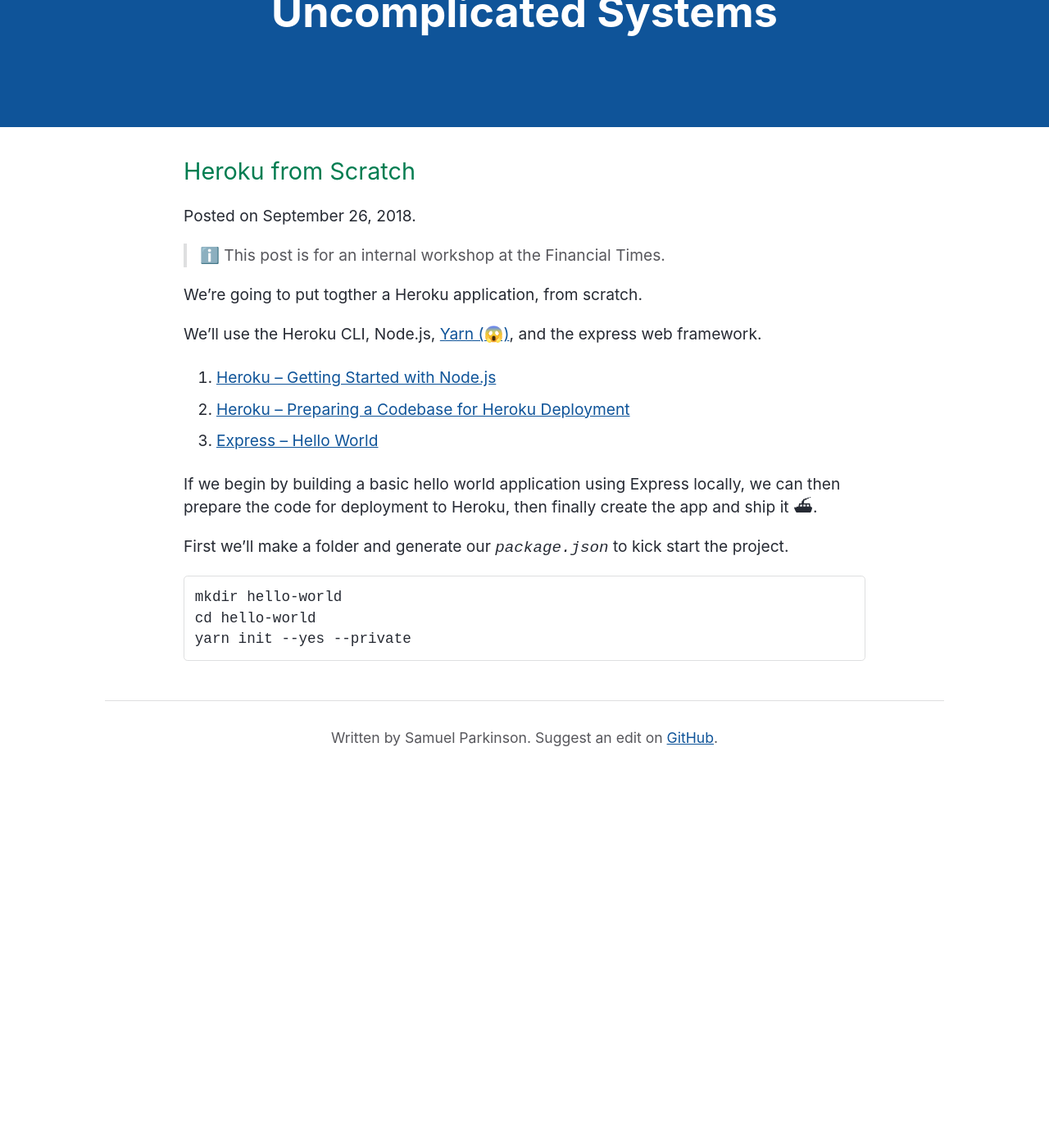
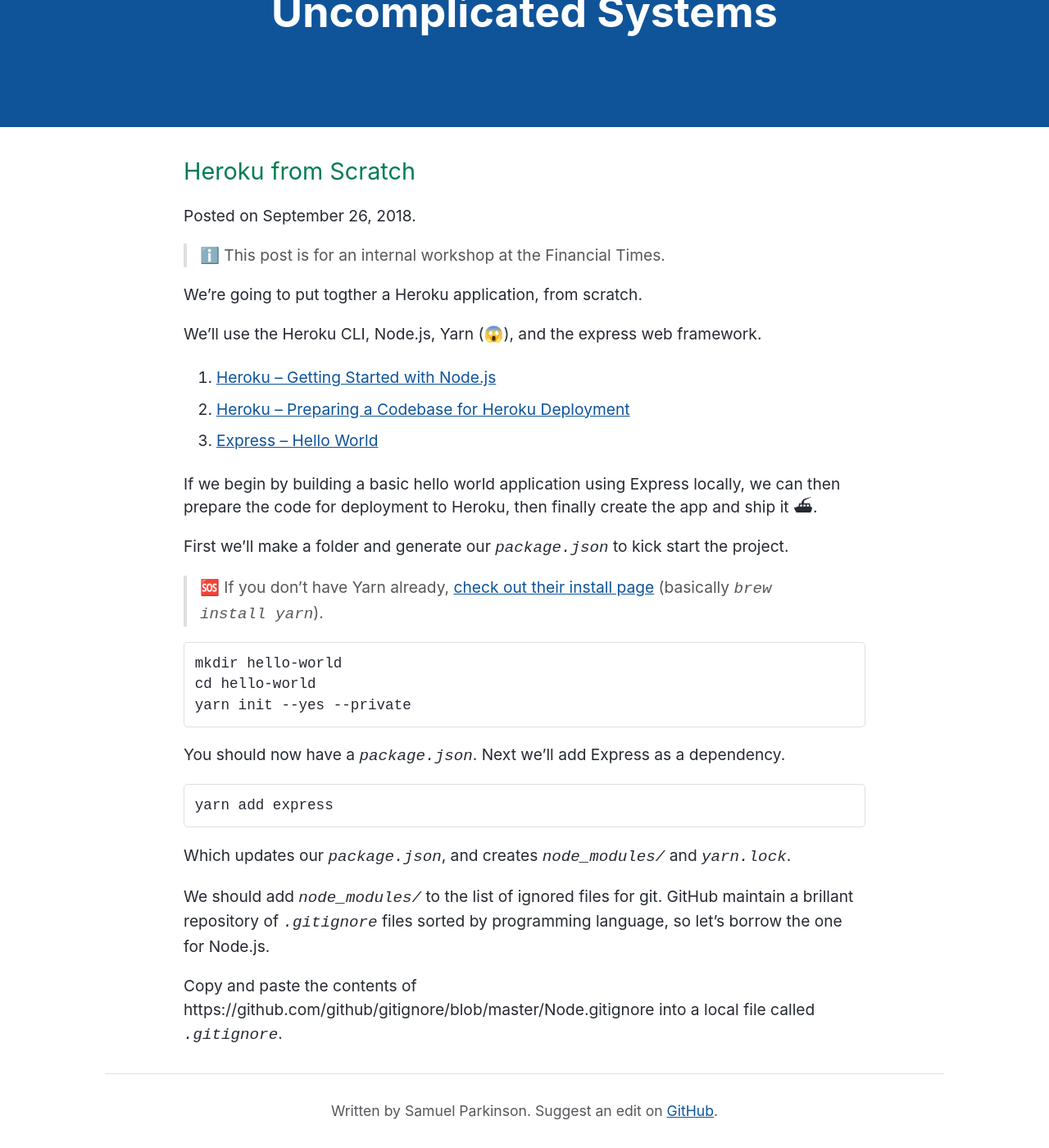
Before and after one commit to sjparkinson/uncomplicated.systems, a Jekyll site: the page built from _posts/2018-09-26-heroku-from-scratch.md, in a window 1280 px wide and 1400 px high, scrolled down 104 px. Shown: the whole window at 82% size. Built offline with Jekyll 4.4.1, drawn with Linux system fonts in a browser that asks for light colours; the repository's description, which GitHub fills in, is left out; before the commit the page ends 1050 px from its top, so only the background shows below that.

Commit message:
Update 2018-09-26-heroku-from-scratch.md

````diff
--- a/_posts/2018-09-26-heroku-from-scratch.md
+++ b/_posts/2018-09-26-heroku-from-scratch.md
@@ -7,7 +7,7 @@
 
 We're going to put togther a Heroku application, from scratch.
 
-We'll use the Heroku CLI, Node.js, [Yarn (😱)](https://yarnpkg.com/en/), and the express web framework.
+We'll use the Heroku CLI, Node.js, Yarn (😱), and the express web framework.
 
 1. [Heroku – Getting Started with Node.js](https://devcenter.heroku.com/articles/getting-started-with-nodejs)
 
@@ -20,8 +20,22 @@
 
 First we'll make a folder and generate our `package.json` to kick start the project.
 
+> 🆘 If you don't have Yarn already, [check out their install page](https://yarnpkg.com/en/docs/install) (basically `brew install yarn`).
+
 ```
 mkdir hello-world
 cd hello-world
 yarn init --yes --private
 ```
+
+You should now have a `package.json`. Next we'll add Express as a dependency.
+
+```
+yarn add express
+```
+
+Which updates our `package.json`, and creates `node_modules/` and `yarn.lock`.
+
+We should add `node_modules/` to the list of ignored files for git. GitHub maintain a brillant repository of `.gitignore` files sorted by programming language, so let's borrow the one for Node.js.
+
+Copy and paste the contents of https://github.com/github/gitignore/blob/master/Node.gitignore into a local file called `.gitignore`.
````
